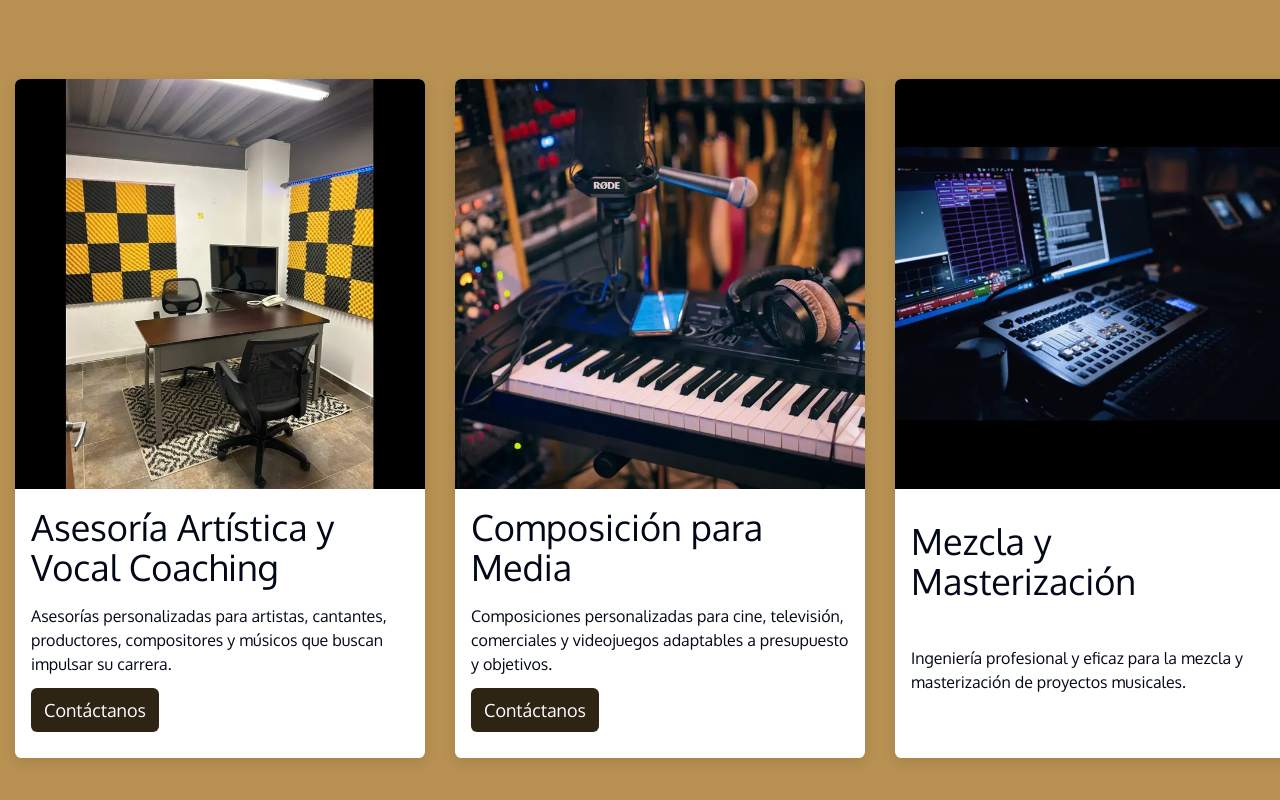
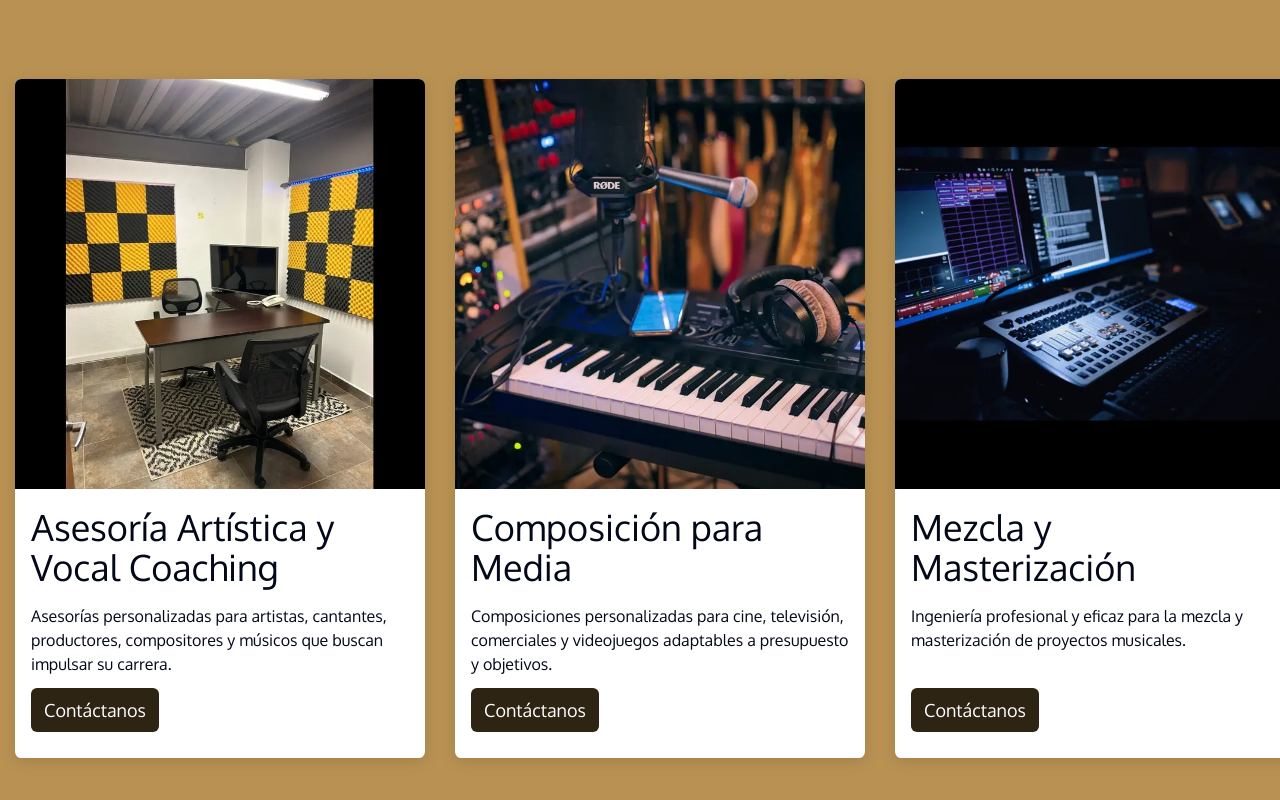
Before and after one commit to saulkurosaki/IZTAC-MUSIC-COMPANY, a Next.js app: page / in a window 1280 px wide. Shown: the part 1522-2322 px from the top of the page. Built offline with nearby package versions, Linux system fonts and the light colour scheme.

Commit message:
feat(OurServicesSection): implement the third card info section contact-us button

```diff
--- a/components/OurServicesSection.tsx
+++ b/components/OurServicesSection.tsx
@@ -84,14 +84,14 @@ const OurServicesSection = () => {
                   Ingeniería profesional y eficaz para la mezcla y masterización
                   de proyectos musicales.
                 </p>
-                {/* <div className="w-full h-11">
+                <div className="w-full h-11">
                   <Link
                     href="/contact-us"
                     className="flex w-32 h-full bg-[#2e2414] justify-center items-center text-white text-lg oxygen rounded-md"
                   >
                     Contáctanos
                   </Link>
-                </div> */}
+                </div>
               </div>
             </div>
           </div>
```
